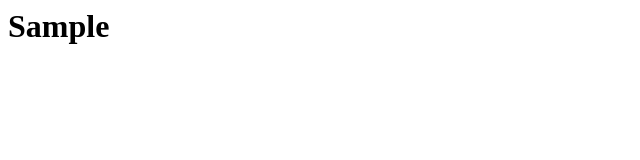
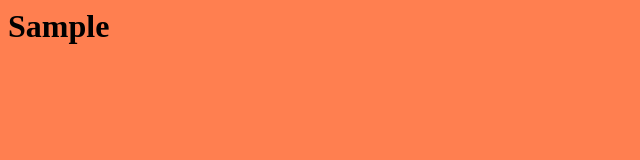
Before and after one commit to jordanneels/home, a plain HTML site: page sample.html in a window 1280 px wide. Shown: the whole page, without its empty margins (0-640 px from the left). Drawn offline with Linux system fonts and the light colour scheme.

Commit message:
Version 3
coral, mint green

```diff
--- a/sample.html
+++ b/sample.html
@@ -1,6 +1,16 @@
 <html>
 <head>
 	<title>Sample</title>
+	<style type="text/css">
+
+	body {
+		background: coral;
+		background: mintgreen;
+
+	}
+
+	</style>
+
 </head>
 <body>
 
```
